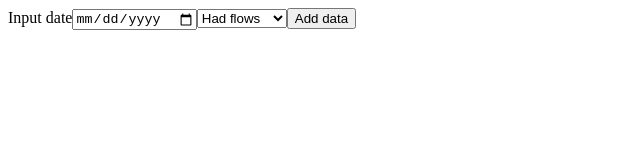
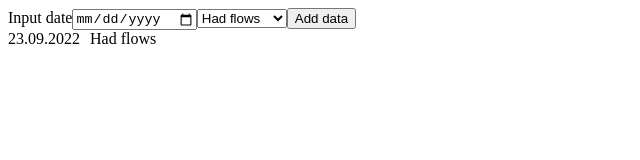
Before and after one commit to mariia-kiliushina/women-s-health-tracker, a React (Create React App) app: page / in a window 1280 px wide. Shown: the top 160 px of the page, without its empty margins (0-640 px from the left). Built offline with nearby package versions, Linux system fonts and the light colour scheme.

Commit message:
feat:add input list

```diff
--- a/src/App.tsx
+++ b/src/App.tsx
@@ -1,6 +1,7 @@
 import { FC } from 'react'
 import { Provider } from 'react-redux'
 
+import Data from './components/Data/index'
 // import { Route, BrowserRouter as Router, Routes } from 'react-router-dom'
 import Input from './components/Input/index'
 import store from './store'
@@ -10,6 +11,7 @@ const App: FC = () => {
     <Provider store={store}>
       <div>
         <Input />
+        <Data />
       </div>
     </Provider>
   )
--- /dev/null
+++ b/src/components/Data/index.module.scss
@@ -0,0 +1,4 @@
+.container {
+  display: flex;
+  column-gap: 10px;
+}
--- a/src/components/Data/index.tsx
+++ b/src/components/Data/index.tsx
@@ -1,9 +1,21 @@
 import { FC } from 'react'
+import { useSelector } from 'react-redux'
+
+import { Store } from '../../store'
+import styles from './index.module.scss'
 
 const Data: FC = () => {
+  const { ...tracks } = useSelector((state: Store) => state.dataSliceReducer)
   return (
     <>
-      <div></div>
+      {Object.entries(tracks).map(([id, track]) => {
+        return (
+          <div key={id} className={styles.container}>
+            <div>{track.date}</div>
+            <div>{track.type}</div>
+          </div>
+        )
+      })}
     </>
   )
 }
--- a/src/components/Input/index.tsx
+++ b/src/components/Input/index.tsx
@@ -1,13 +1,13 @@
 import { FC, useState } from 'react'
 import { useDispatch, useSelector } from 'react-redux'
 
-import { State } from '../../store/sliceData'
+import { Store } from '../../store'
 import { addTrack } from '../../store/sliceData'
 
 const Input: FC = () => {
   const dispatch = useDispatch()
   const [state, setState] = useState({ date: '', type: '' })
-  const { ...tracks } = useSelector((state: State) => state)
+  const { ...tracks } = useSelector((state: Store) => state.dataSliceReducer)
 
   const onAdd = () => {
     dispatch(addTrack(state))
--- a/src/store/index.ts
+++ b/src/store/index.ts
@@ -8,6 +8,10 @@ const store = configureStore({
   },
 })
 
+export type Store = {
+  dataSliceReducer: typeof store.replaceReducer
+}
+
 export type RootState = ReturnType<typeof store.getState>
 export type AppDispatch = typeof store.dispatch
 
--- a/src/store/sliceData.ts
+++ b/src/store/sliceData.ts
@@ -5,9 +5,9 @@ export interface Track {
   date: string
   type: string
 }
-export type State = Record<number, Track>
+export type IState = Record<number, Track>
 
-const initialState: State = {
+const initialState: IState = {
   1: { id: 1, date: '23.09.2022', type: 'Had flows' },
 }
 
--- a/tsconfig.json
+++ b/tsconfig.json
@@ -29,5 +29,6 @@
     "target": "es6"
   },
   "exclude": ["node_modules"],
-  "files": ["declarations.d.ts"]
+  "files": ["declarations.d.ts"],
+  "include": ["src", "declaration.d.ts"]
 }
```
Also changed, not shown: src/components/Data/index.scss (deleted).
